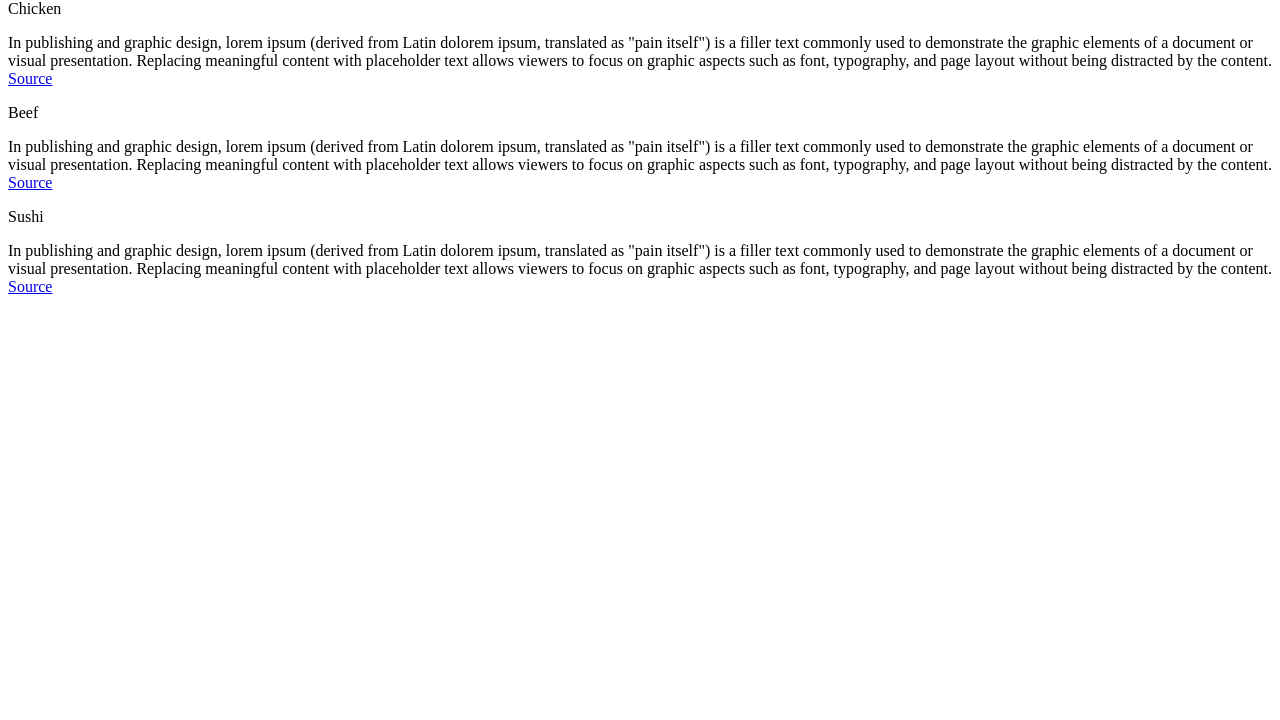
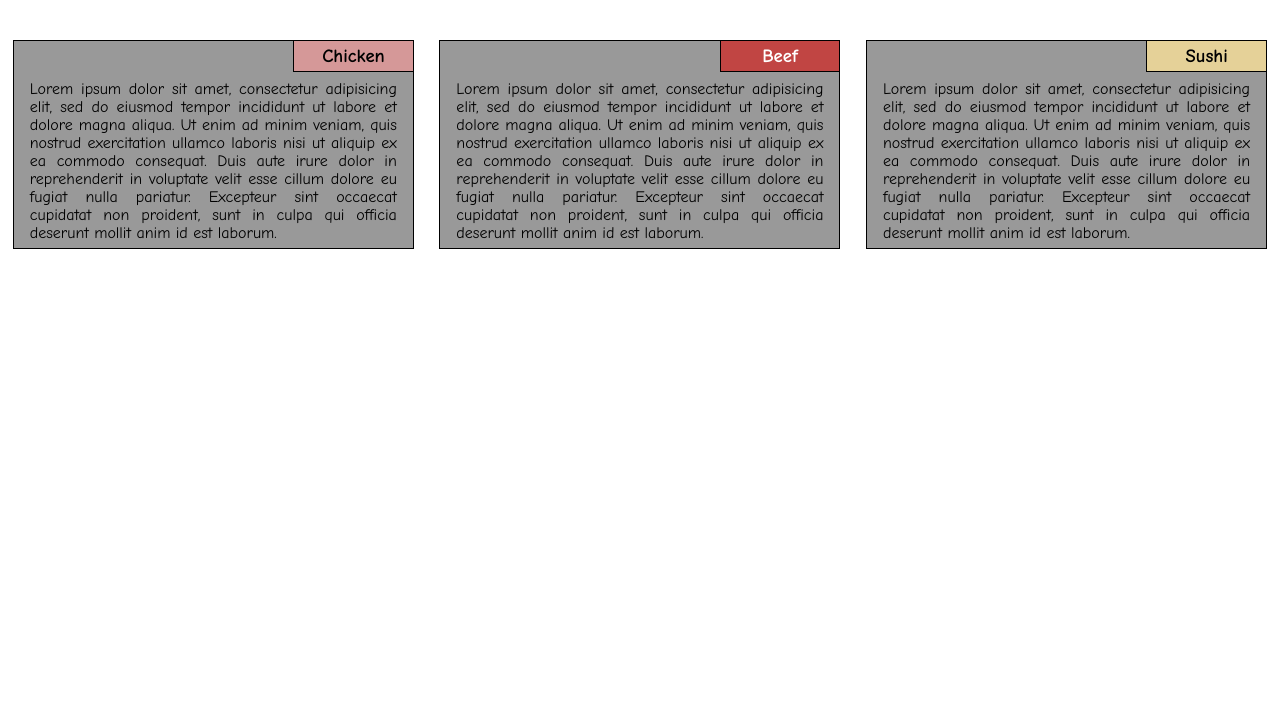
Before and after one commit to luthfiaryaa/Module-2-Coding-Assignment, a plain HTML site: page index.html in a window 1280 px wide. Shown: the part 80-800 px from the top of the page. Drawn offline with Linux system fonts and the light colour scheme.

Commit message:
mod2_solution

```diff
--- a/index.html
+++ b/index.html
@@ -1,34 +1,44 @@
 <!DOCTYPE html>
-<html>
+<html lang="en" dir="ltr">
+<head>
+  <meta charset="utf-8">
+  <meta name="view-port" content="width=device-width, initial-scale=1">
 
-<head>
-<link rel="stylesheet" href="../css/styles.css">
-<meta charset="utf-8">
-<meta name='viewport' content='width=device-width, initial-scale=1'>
-<title>Module 2 solution</title>
+  <title>Module 2 Solution</title>
+
+  <link rel="stylesheet" href="css/style.css">
 </head>
+<body>
 
-<body>
-<h1>Our Menu</h1>
-<div class='row'>
-	<div class='col-lg-4 col-md-6 sx-12'>
-		<div class='section'>
-			<span id='nr1'>Chicken</span>
-				<p>In publishing and graphic design, lorem ipsum (derived from Latin dolorem ipsum, translated as "pain itself") is a filler text commonly used to demonstrate the graphic elements of a document or visual presentation. Replacing meaningful content with placeholder text allows viewers to focus on graphic aspects such as font, typography, and page layout without being distracted by the content. <a href='https://en.wikipedia.org/wiki/Lorem_ipsum' target='blank' title='Source'>Source</a></p>
-		</div>
-	</div>
-	<div class='col-lg-4 col-md-6 sx-12'>
-		<div class='section'>
-			<span id='nr2'>Beef</span>
-				<p>In publishing and graphic design, lorem ipsum (derived from Latin dolorem ipsum, translated as "pain itself") is a filler text commonly used to demonstrate the graphic elements of a document or visual presentation. Replacing meaningful content with placeholder text allows viewers to focus on graphic aspects such as font, typography, and page layout without being distracted by the content. <a href='https://en.wikipedia.org/wiki/Lorem_ipsum' target='blank' title='Source'>Source</a></p>
-		</div>
-	</div>
-	<div class='col-lg-4 col-md-12 sx-12'>
-		<div class='section'>
-			<span id='nr3'>Sushi</span>
-				<p>In publishing and graphic design, lorem ipsum (derived from Latin dolorem ipsum, translated as "pain itself") is a filler text commonly used to demonstrate the graphic elements of a document or visual presentation. Replacing meaningful content with placeholder text allows viewers to focus on graphic aspects such as font, typography, and page layout without being distracted by the content. <a href='https://en.wikipedia.org/wiki/Lorem_ipsum' target='blank' title='Source'>Source</a></p>
-		</div>
-	</div>
-</div>
+  <h1>Our Menu</h1>
+
+  <div class="col-lg-4 col-md-6 col-sm-12">
+    <div class="container">
+      <h3 class="title-box-1">Chicken</h3>
+      <p>Lorem ipsum dolor sit amet, consectetur adipisicing elit, sed do eiusmod tempor incididunt ut labore et dolore magna aliqua. Ut enim ad minim veniam, quis nostrud exercitation ullamco laboris nisi ut aliquip ex ea commodo consequat. Duis aute irure dolor in reprehenderit in voluptate velit esse cillum dolore eu fugiat nulla pariatur. Excepteur sint occaecat cupidatat non proident, sunt in culpa qui officia deserunt mollit anim id est laborum.</p>
+    </div>
+  </div>
+
+  <!-- responsive -->
+  <div class="col-lg-4 col-md-6 col-sm-12">
+
+    <div class="container">
+      <h3 class="title-box-2">Beef</h3>
+      <p>Lorem ipsum dolor sit amet, consectetur adipisicing elit, sed do eiusmod tempor incididunt ut labore et dolore magna aliqua. Ut enim ad minim veniam, quis nostrud exercitation ullamco laboris nisi ut aliquip ex ea commodo consequat. Duis aute irure dolor in reprehenderit in voluptate velit esse cillum dolore eu fugiat nulla pariatur. Excepteur sint occaecat cupidatat non proident, sunt in culpa qui officia deserunt mollit anim id est laborum.</p>
+
+    </div>
+
+  </div>
+
+  <div class="col-lg-4 col-md-12 col-sm-12">
+
+
+    <div class="container">
+      <h3 class="title-box-3">Sushi</h3>
+      <p>Lorem ipsum dolor sit amet, consectetur adipisicing elit, sed do eiusmod tempor incididunt ut labore et dolore magna aliqua. Ut enim ad minim veniam, quis nostrud exercitation ullamco laboris nisi ut aliquip ex ea commodo consequat. Duis aute irure dolor in reprehenderit in voluptate velit esse cillum dolore eu fugiat nulla pariatur. Excepteur sint occaecat cupidatat non proident, sunt in culpa qui officia deserunt mollit anim id est laborum.</p>
+    </div>
+  </div>
+
+
 </body>
-</html>
+</html
```
